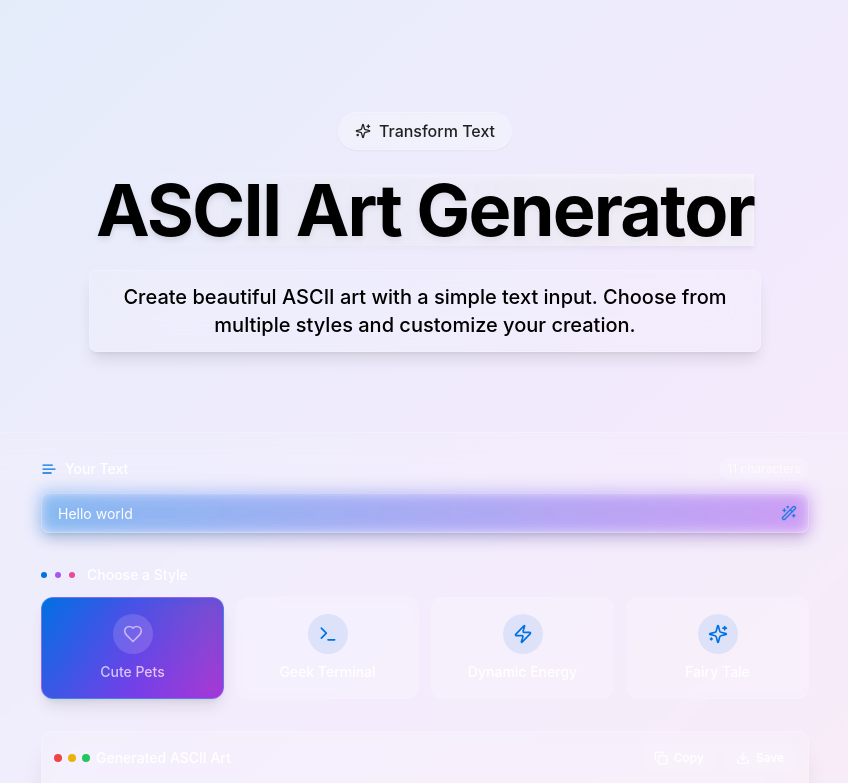
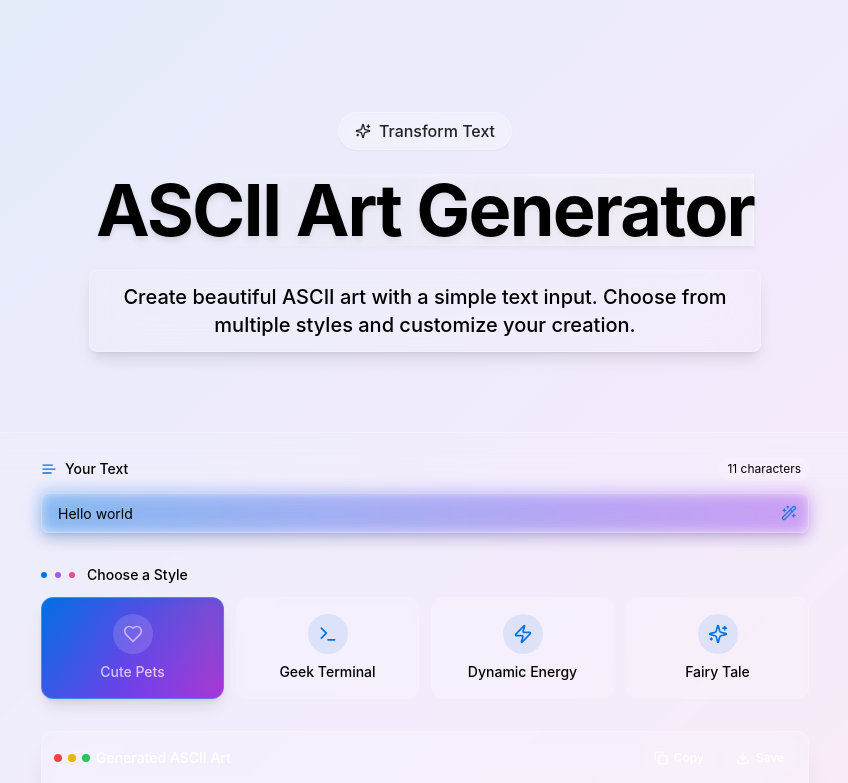
Before and after one commit to SaiKarthik-Bandari/ASCII_Art_Generator-, a React (Vite) app: page / in a window 1280 px wide. Shown: the top 783 px of the page, without its empty margins (215-1063 px from the left). Built offline with nearby package versions, Linux system fonts and the light colour scheme.

Commit message:
Change heading text color
Change the color of heading text to black.

```diff
--- a/src/components/AsciiGenerator.tsx
+++ b/src/components/AsciiGenerator.tsx
@@ -31,11 +31,11 @@ const AsciiGenerator: React.FC = () => {
           <div className="flex items-center justify-between">
             <div className="flex items-center gap-2">
               <Text className="h-4 w-4 text-apple-blue" />
-              <label htmlFor="text-input" className="text-sm font-medium text-white">
+              <label htmlFor="text-input" className="text-sm font-medium text-black">
                 Your Text
               </label>
             </div>
-            <div className="text-xs px-2 py-1 rounded-full bg-white/10 backdrop-blur-sm text-white/70">
+            <div className="text-xs px-2 py-1 rounded-full bg-white/10 backdrop-blur-sm text-black">
               {inputText.length} characters
             </div>
           </div>
@@ -48,7 +48,7 @@ const AsciiGenerator: React.FC = () => {
                 type="text"
                 value={inputText}
                 onChange={(e) => setInputText(e.target.value)}
-                className="w-full px-4 py-3 rounded-lg border border-white/20 bg-white/10 backdrop-blur-sm focus:border-apple-blue transition-all duration-200 shadow-lg text-white"
+                className="w-full px-4 py-3 rounded-lg border border-white/20 bg-white/10 backdrop-blur-sm focus:border-apple-blue transition-all duration-200 shadow-lg text-black"
                 placeholder="Type something..."
                 autoComplete="off"
               />
--- a/src/components/StyleSelector.tsx
+++ b/src/components/StyleSelector.tsx
@@ -21,7 +21,7 @@ const StyleSelector: React.FC<StyleSelectorProps> = ({ selectedStyle, onStyleCha
 
   return (
     <div className="w-full">
-      <h3 className="text-sm font-medium text-white mb-3 flex items-center gap-2">
+      <h3 className="text-sm font-medium text-black mb-3 flex items-center gap-2">
         <span className="h-1.5 w-1.5 rounded-full bg-apple-blue"></span>
         <span className="h-1.5 w-1.5 rounded-full bg-purple-500"></span>
         <span className="h-1.5 w-1.5 rounded-full bg-pink-500"></span>
@@ -37,7 +37,7 @@ const StyleSelector: React.FC<StyleSelectorProps> = ({ selectedStyle, onStyleCha
               className={`relative overflow-hidden rounded-xl p-4 text-center transition-all duration-300 hover:scale-105 ${
                 selectedStyle === style.id
                   ? 'bg-gradient-to-br from-apple-blue to-purple-600 text-white shadow-lg border border-white/20'
-                  : 'bg-white/10 backdrop-blur-sm hover:bg-white/20 text-white border border-white/10'
+                  : 'bg-white/10 backdrop-blur-sm hover:bg-white/20 text-black border border-white/10'
               }`}
               onClick={() => onStyleChange(style.id)}
               aria-selected={selectedStyle === style.id}
```
